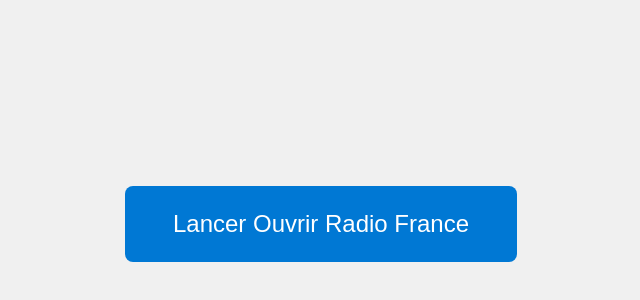
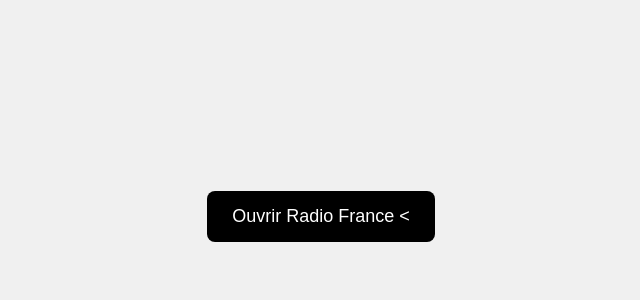
Before and after one commit to Oxy15-hub/Redirection-Radio-France...., a plain HTML site: page index.html in a window 1280 px wide. Shown: the part 184-484 px from the top of the page, without its empty margins (319-959 px from the left). Drawn offline with Linux system fonts and the light colour scheme.

Commit message:
Update index.html

```diff
--- a/index.html
+++ b/index.html
@@ -2,23 +2,32 @@
 <html lang="fr">
 <head>
   <meta charset="UTF-8" />
-<title>Lancer le raccourci</title>
+  <title>Lancer raccourci</title>
   <style>
-  body { display: flex; justify-content: center; align-items: center; height: 100vh; background: #f0f0f0; }
+    body {
+      background-color: #f0f0f0; /* couleur de fond */
+      display: flex;
+      justify-content: center;
+      align-items: center;
+      height: 100vh;
+      margin: 0;
+    }
     button {
-    font-size: 1.5em;
-    padding: 1em 2em;
+      padding: 15px 25px;
+      font-size: 18px;
+      border: none;
+      border-radius: 8px;
+      background-color: #000000; /* noir */
+      color: white;
       cursor: pointer;
-    border-radius: 8px;
-    border: none;
-    background-color: #0078d4;
-    color: white;
+      transition: background-color 0.3s ease;
+    }
+    button:hover {
+      background-color: #333333; /* gris foncé au survol */
     }
   </style>
 </head>
 <body>
-  <button onclick="window.location.href='shortcuts://run-shortcut?name=Ouvrir%20Radio%20France'">
-    Lancer Ouvrir Radio France
-  </button>
-</body>
-</html>
+  <button onclick="location.href='shortcuts://run-shortcut?name=Ouvrir%20Radio%20France'">
+    Ouvrir Radio France
+  <
```
Lines whose indentation alone changed are shown as unchanged.
